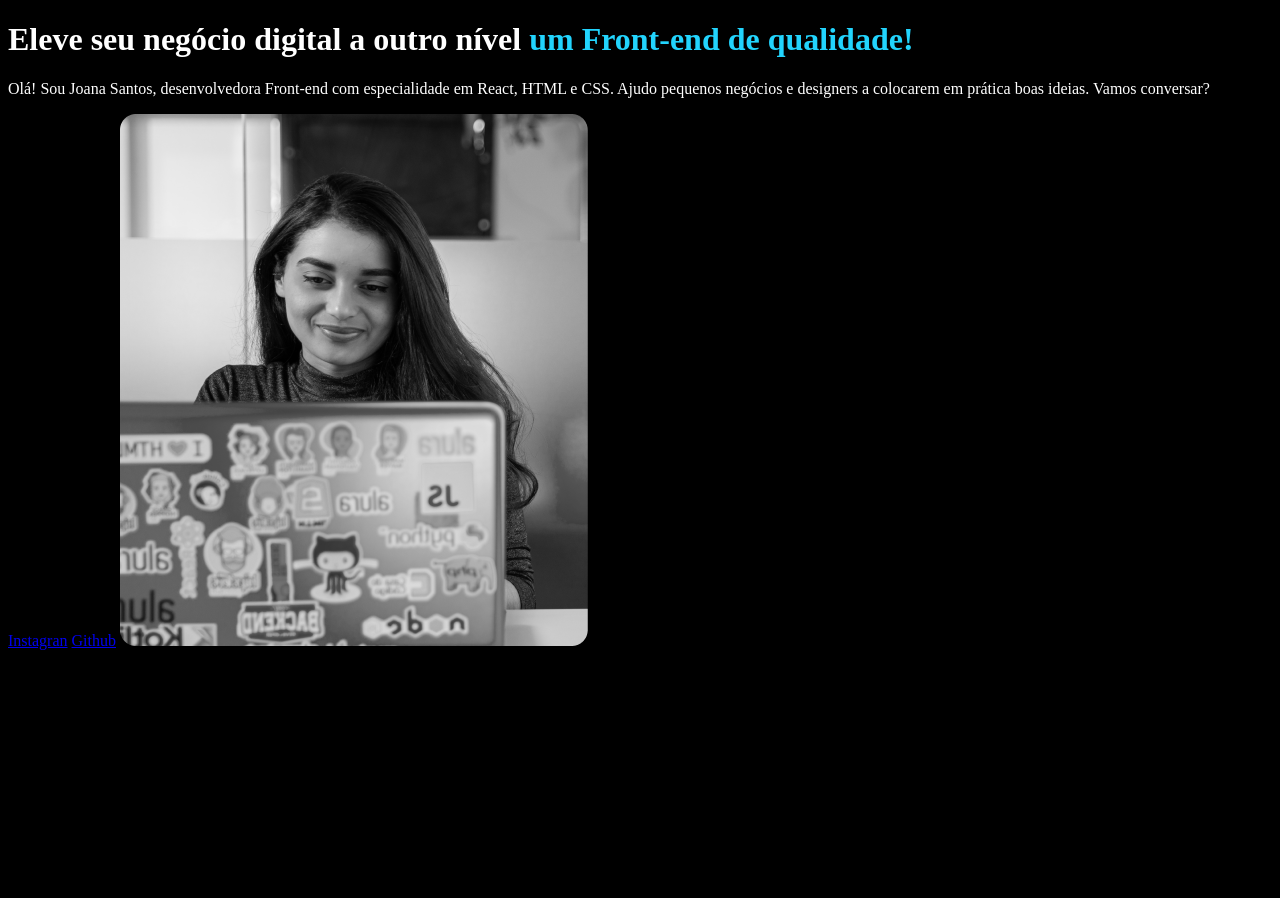
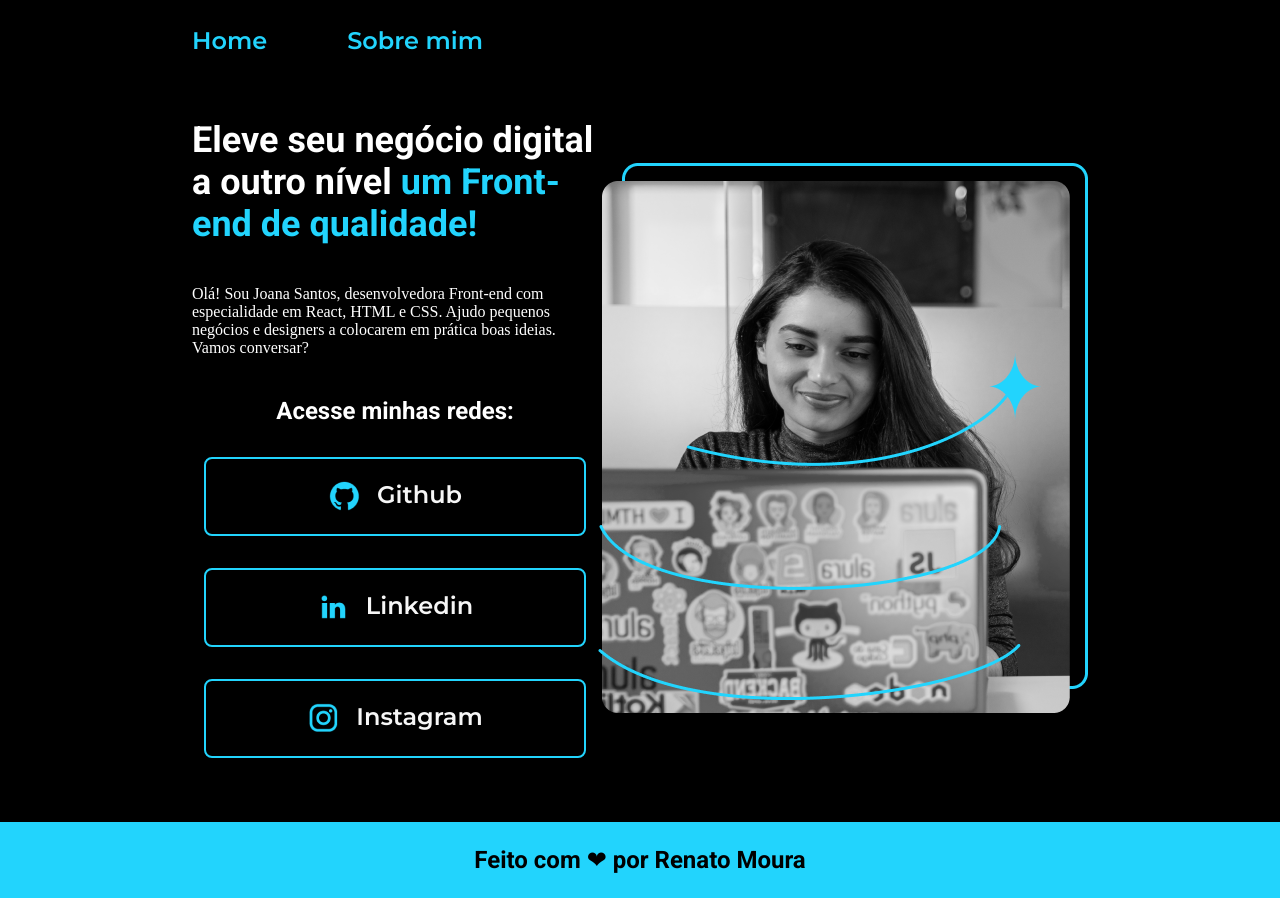
Before and after one commit to Renato0001/Alura_front, a plain HTML site: page index.html in a window 1280 px wide. Before the commit the page ends 800 px from the top, so only its background shows below. Drawn offline with Linux system fonts and the light colour scheme.

Commit message:
nova atualizaçao

```diff
--- a/index.html
+++ b/index.html
@@ -10,17 +10,43 @@
 </head>
 
 <body>
-    <header></header>
-    <main>
-        <h1>Eleve seu negócio digital a outro nível <strong class="titulo-destaque"> um Front-end de qualidade!</strong>
-        </h1>
-        <p>Olá! Sou Joana Santos, desenvolvedora Front-end com especialidade em React, HTML e CSS.
-            Ajudo pequenos negócios e designers a colocarem em prática boas ideias. Vamos conversar?</p>
-        <a href="https://projeto-vampire.netlify.app/">Instagran</a>
-        <a href="https://github.com/Renato0001">Github</a>
-        <img src="image.png" alt="React">
+    <header class="cabecalho">
+        <nav class="cabecalho__menu">
+            <a class="cabecalho__menu__link">Home</a>
+            <a class="cabecalho__menu__link">Sobre mim</a>
+        </nav>
+    </header>
+    <main class="Apresentacao">
+        <section class="Apresentacao__conteudo">
+            <h1 class="Apresentacao__conteudo__titulo">Eleve seu negócio digital a outro nível <strong
+                    class="titulo-destaque"> um Front-end de
+                    qualidade!</strong>
+            </h1>
+            <p class="Apresentacao__conteudo__texto">Olá! Sou Joana Santos, desenvolvedora Front-end com especialidade
+                em React, HTML e CSS.
+                Ajudo pequenos negócios e designers a colocarem em prática boas ideias. Vamos conversar?</p>
+            <div class="Apresentacao__links">
+                <h2 class="Apresentacao__links__subtitulo">Acesse minhas redes:</h2>
+                <a class="Apresentacao__links__link" href="https://github.com/Renato0001">
+                    <img src="./assets/github.png">
+                    Github
+                </a>
+                <a class="Apresentacao__links__link" href="https://www.linkedin.com/in/renato-moura-0b7bb1259/">
+                    <img src="./assets/linkedin.png">
+                    Linkedin
+                </a>
+                <a class="Apresentacao__links__link" href="https://projeto-vampire.netlify.app/">
+                    <img src="./assets/instagram.png">
+                    Instagram
+                </a>
+
+            </div>
+        </section>
+        <img src="./assets/Imagem.png" alt="React">
     </main>
-    <footer></footer>
+    <footer class="rodape">
+        <p class="footer__texto">Feito com <span class="footer__texto__coracao">❤</span> por Renato Moura</p>
+    </footer>
 
 </body>
 
--- a/style.css
+++ b/style.css
@@ -1,8 +1,111 @@
+@import url('https://fonts.googleapis.com/css2? family= Montserrat:wght@400;600 & family= Roboto:ital,wght@0,700;1,300 & display=swap');
+*{
+    margin: 0;
+    padding: 0;
+}
+
+
 body{
+    /* height: 100vh; */
+    box-sizing: border-box;
     background-color: #000000;
     color: #ffffff;
+}
+
+.cabecalho{
+    padding: 2% 0% 0% 15%;
+
+}
+
+.cabecalho__menu{
+    display: flex;
+    gap: 80px;
+}
+.cabecalho__menu__link{
+    font-family: 'Montserrat', sans-serif;
+    font-size: 24px;
+    font-weight: 600;
+    color: #22d4fd;
+}
+
+
+.Apresentacao{
+    padding: 5% 15%;
+    display: flex;
+    align-items: center;
+    justify-content: space-between;
+
+}
+
+.Apresentacao__conteudo{
+    width: 615px;
+    display: flex;
+    flex-direction: column;
+    gap: 40px;
+
+}
+
+.Apresentacao__conteudo__titulo{
+    font-size: 36px;
+    font-family: 'Roboto', sans-serif;
+
 }
 
 .titulo-destaque{
     color: #22d4fd;
 }
+
+.apresentacao__conteudo__texto{
+    font-size: 24px;
+    font-family: 'Montserrat', sans-serif;
+
+}
+
+.Apresentacao__links{
+    display: flex;
+    flex-direction: column;
+    justify-content: space-between;
+    align-items: center;
+    gap: 32px;
+}
+
+.Apresentacao__links__subtitulo{
+    font-family: 'Roboto', sans-serif;
+    font-weight: 400;
+    font-size: 24px;
+}
+
+.Apresentacao__links__link{
+    /* background-color: #22d4fd; */
+    display: flex;
+    justify-content: center;
+    gap: 16px;
+    border: 2px solid #22d4fd;
+    width: 378px;
+    text-align: center;
+    border-radius: 8px;
+    font-size: 24px;
+    font-weight: 600;
+    padding: 21.5px 0;
+    text-decoration: none;
+    color: #f6f6f6;
+    font-family: 'Montserrat', sans-serif;
+
+
+}
+
+.Apresentacao__links__link:hover{
+    background-color: #272727;
+    color: #000000;
+}
+
+.rodape{
+    color: #000000;
+    background-color: #22d4fd;
+    padding: 24px;
+    text-align: center;
+    font-family: 'Roboto', sans-serif;
+    font-size: 24px;
+    font-weight: 400;
+
+}
```
Also changed, not shown: assets/Imagem.png (added), assets/github.png (added), assets/html.png (renamed from html.png), assets/image.png (renamed from image.png), assets/instagram.png (added), assets/linkedin.png (added), assets/twitch.png (added), assets/twitter.png (added).
